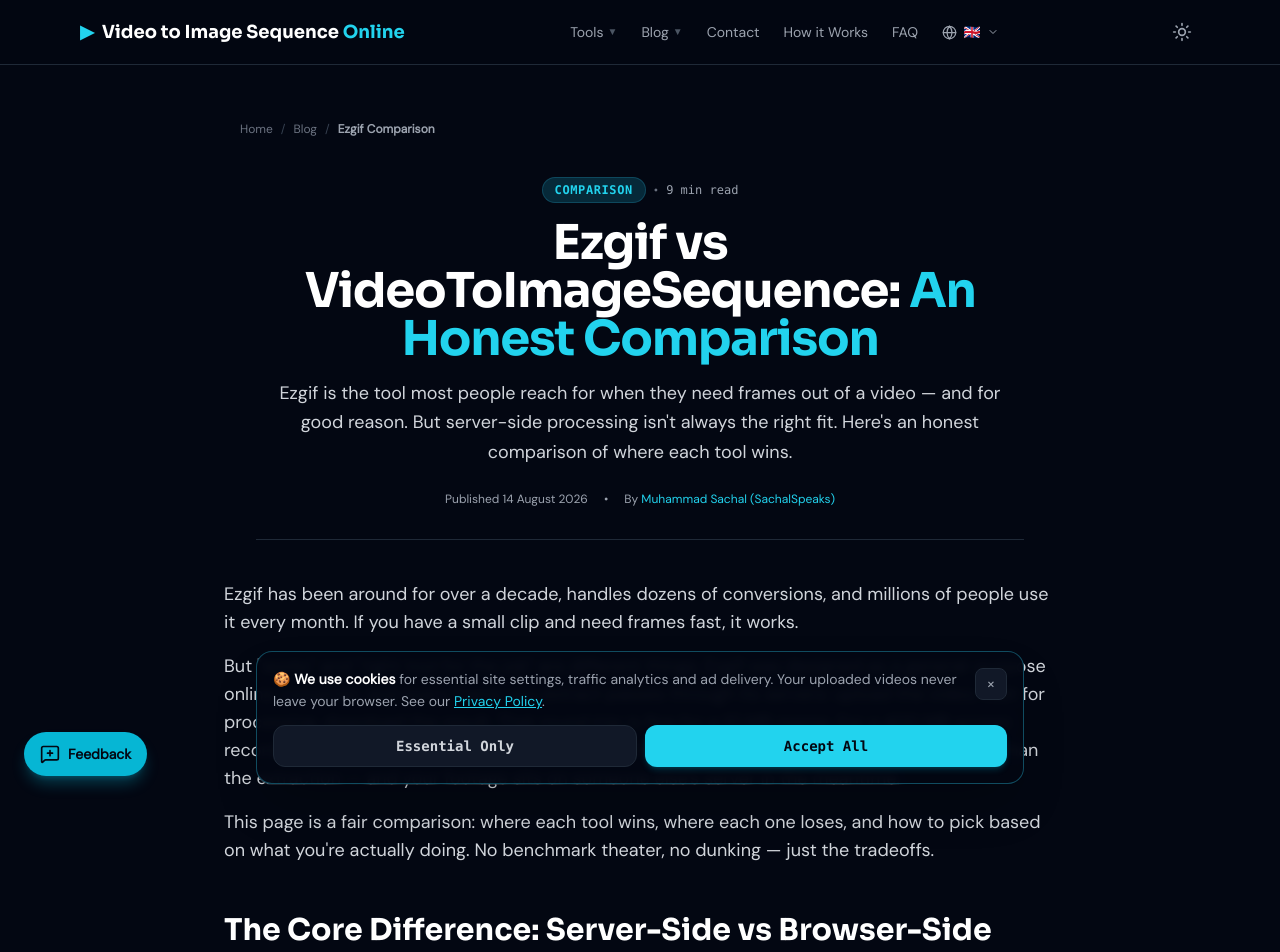
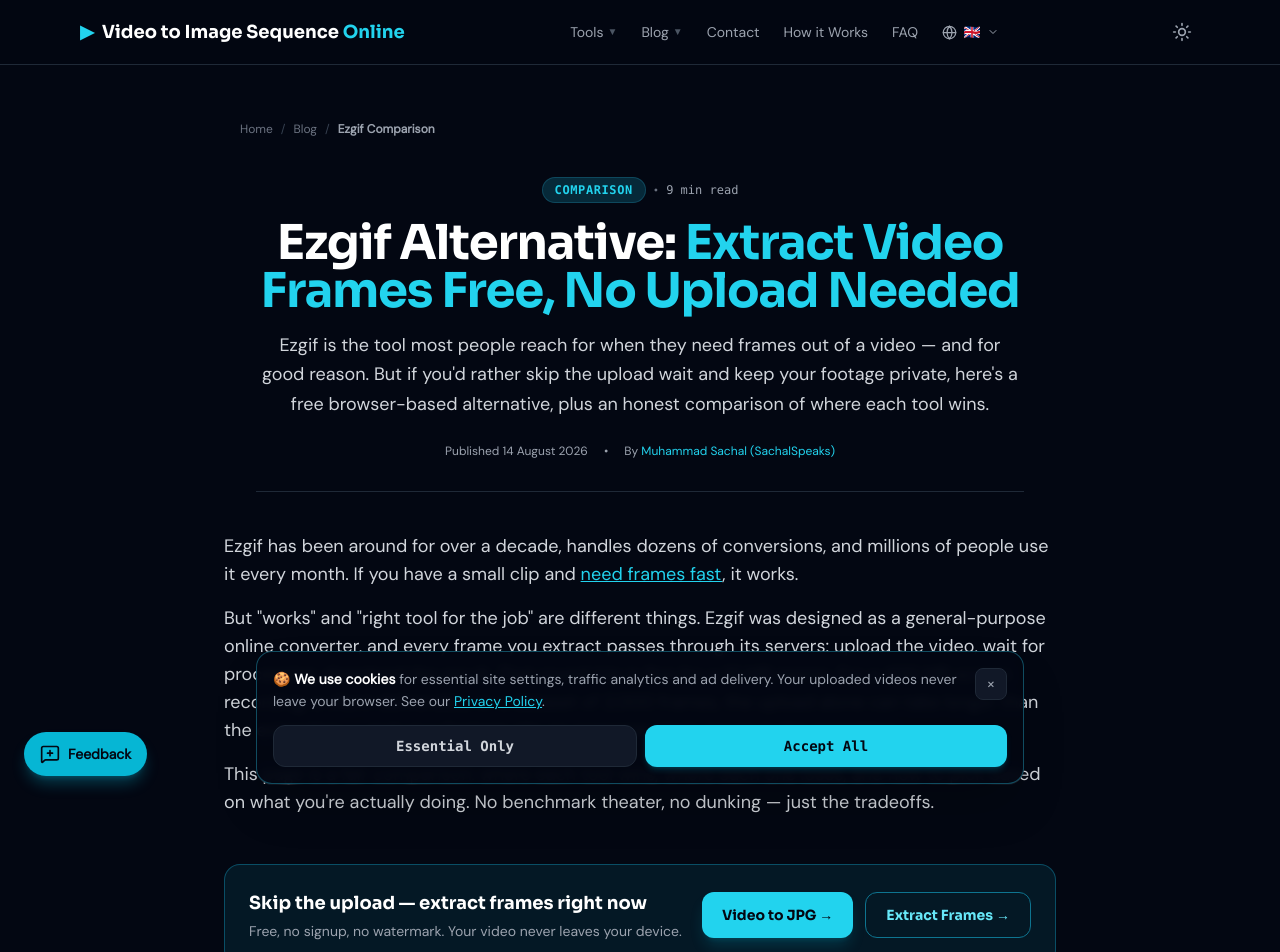
Before and after one commit to msachal5700/video-to-image-sequence, a React (Vite) app: page /blog/ezgif-alternative-video-to-image-sequence in a window 1280 px wide. Shown: the top 952 px of the page. Built offline with nearby package versions, Linux system fonts and the light colour scheme.

Commit message:
Ezgif query capture: CTA + headline + internal links on comparison post

```diff
--- a/pages/blog/EzgifAlternative.tsx
+++ b/pages/blog/EzgifAlternative.tsx
@@ -47,8 +47,8 @@
   const articleSchema = {
     '@context': 'https://schema.org',
     '@type': 'TechArticle',
-    headline: 'Ezgif Video to JPG & Image Sequence (2026): Honest Comparison + Free No-Upload Alternative',
-    description: 'Ezgif video to JPG/image tested honestly: where it drops frames, how VideoToImageSequence compares, and a free browser-based alternative.',
+    headline: 'Ezgif Video to JPG Alternative (2026): Free, No Upload Needed',
+    description: 'Looking for an Ezgif alternative? Extract video frames free in your browser — no upload, no signup, no watermark. Honest comparison included.',
     url: CANONICAL,
     datePublished: PUBLISHED,
     author: {
@@ -62,12 +62,12 @@
   return (
     <>
       <SEOHead
-        title="Ezgif Video to JPG & Image Sequence (2026): Honest Comparison + Free No-Upload Alternative"
-        description="Ezgif video to JPG/image tested honestly: where it drops frames, how VideoToImageSequence compares, and a free browser-based alternative — no uploads, no watermark."
+        title="Ezgif Video to JPG Alternative (2026): Free, No Upload Needed"
+        description="Looking for an Ezgif alternative? Extract video frames free in your browser — no upload, no signup, no watermark. Honest comparison included."
         canonical={CANONICAL}
         keywords="ezgif alternative, ezgif video to jpg, ezgif video to image, private video frame extractor, best ezgif alternative, local video to image"
-        ogTitle="Ezgif Video to JPG & Image Sequence: Honest 2026 Comparison"
-        ogDescription="Ezgif tested honestly: where it drops frames, how the no-upload browser alternative compares, and how to choose."
+        ogTitle="Ezgif Video to JPG Alternative: Free, No Upload Needed (2026)"
+        ogDescription="Skip the upload — extract video frames free in your browser. Honest Ezgif comparison included."
         ogType="article"
         articleDate={PUBLISHED}
       />
@@ -93,10 +93,10 @@
             <span className="text-xs font-mono text-gray-400">9 min read</span>
           </div>
           <h1 className="font-display text-3xl font-bold tracking-tight text-white sm:text-4xl lg:text-5xl leading-tight">
-            Ezgif vs VideoToImageSequence: <span className="text-cyan-400">An Honest Comparison</span>
+            Ezgif Alternative: <span className="text-cyan-400">Extract Video Frames Free, No Upload Needed</span>
           </h1>
           <p className="mt-4 text-lg text-gray-300 leading-relaxed">
-            Ezgif is the tool most people reach for when they need frames out of a video — and for good reason. But server-side processing isn't always the right fit. Here's an honest comparison of where each tool wins.
+            Ezgif is the tool most people reach for when they need frames out of a video — and for good reason. But if you'd rather skip the upload wait and keep your footage private, here's a free browser-based alternative, plus an honest comparison of where each tool wins.
           </p>
           <div className="mt-6 flex items-center justify-center gap-4 text-xs text-gray-400 border-b border-gray-800 pb-8">
             <span>Published <time dateTime={PUBLISHED}>14 August 2026</time></span>
@@ -110,7 +110,7 @@
           {/* Intro */}
           <section className="space-y-4">
             <p>
-              Ezgif has been around for over a decade, handles dozens of conversions, and millions of people use it every month. If you have a small clip and need frames fast, it works.
+              Ezgif has been around for over a decade, handles dozens of conversions, and millions of people use it every month. If you have a small clip and <Link to="/extract-frames-from-video" className="text-cyan-400 underline hover:text-cyan-300">need frames fast</Link>, it works.
             </p>
             <p>
               But "works" and "right tool for the job" are different things. Ezgif was designed as a general-purpose online converter, and every frame you extract passes through its servers: upload the video, wait for processing, download the result. That round trip is fine for a 10 MB meme. For a 400 MB screen recording, a client deliverable, or a dataset of 2,000 frames, the upload alone can take longer than the extraction — and your footage sits on someone else's server in the meantime.
@@ -119,6 +119,28 @@
               This page is a fair comparison: where each tool wins, where each one loses, and how to pick based on what you're actually doing. No benchmark theater, no dunking — just the tradeoffs.
             </p>
           </section>
+
+          {/* Quick CTA for Ezgif users — above the fold */}
+          <div className="p-6 rounded-2xl bg-cyan-950/40 border border-cyan-700/60 flex flex-col sm:flex-row items-center justify-between gap-4">
+            <div className="text-left">
+              <p className="font-display font-bold text-white text-lg">Skip the upload — extract frames right now</p>
+              <p className="text-gray-400 text-sm mt-1">Free, no signup, no watermark. Your video never leaves your device.</p>
+            </div>
+            <div className="flex flex-wrap gap-3 shrink-0">
+              <Link
+                to="/video-to-jpg"
+                className="inline-flex items-center gap-1.5 px-5 py-3 rounded-xl bg-cyan-400 hover:bg-cyan-300 text-gray-950 font-bold font-display text-sm transition-colors shadow-lg shadow-cyan-500/20"
+              >
+                Video to JPG →
+              </Link>
+              <Link
+                to="/extract-frames-from-video"
+                className="inline-flex items-center gap-1.5 px-5 py-3 rounded-xl border border-cyan-700 text-cyan-300 hover:bg-cyan-950/60 font-bold font-display text-sm transition-colors"
+              >
+                Extract Frames →
+              </Link>
+            </div>
+          </div>
 
           {/* Core difference */}
           <section className="space-y-4">
```
